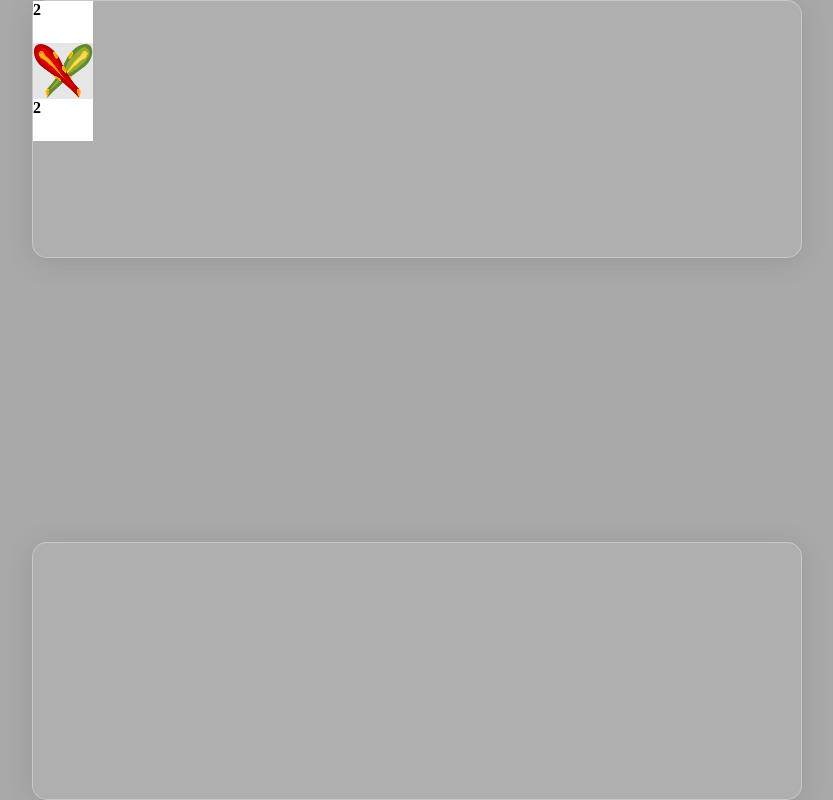
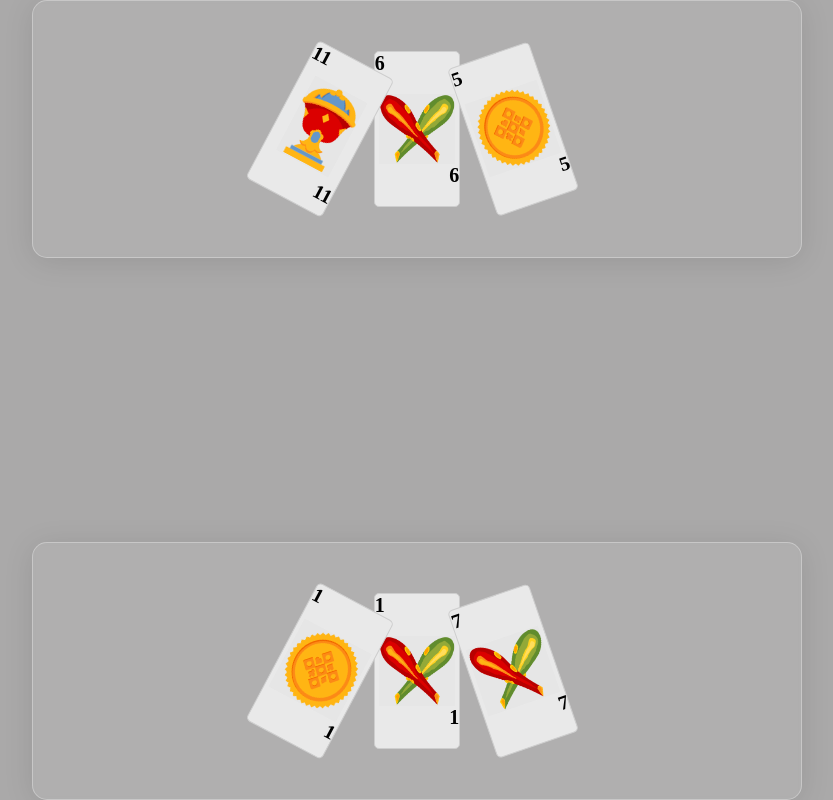
Before and after one commit to JuliaPeixerr/Truco-2.0, an Angular app: page / in a window 1280 px wide. Shown: the whole page, without its empty margins (223-1056 px from the left). Built offline with nearby package versions, Linux system fonts and the light colour scheme.

Commit message:
Iniciando o style

```diff
--- a/src/app/truco-component/truco-component.component.html
+++ b/src/app/truco-component/truco-component.component.html
@@ -1,28 +1,35 @@
 <div class="background">
     <div class="player">
         <div class="card-deck">
-            <div class="card" (click)="selectUserCard(userCards[0])">
-                <h4 class="card-left">2</h4>
-                <div [ngSwitch]="'Paus'" class="naipes">
+            <div class="card" *ngFor="let botCard of botCards">
+                <h4 class="card-left">{{botCard.numero}}</h4>
+                <div [ngSwitch]="botCard.naipe" class="naipes">
                   <img *ngSwitchCase="'Paus'" src="assets/img/naipes/PAUS.png" class="logo-align">
                   <img *ngSwitchCase="'Copas'" src="assets/img/naipes/COPAS.png" class="logo-align copas">
                   <img *ngSwitchCase="'Espadas'" src="assets/img/naipes/ESPADAS.png" class="logo-align">
                   <img *ngSwitchCase="'Ouros'" src="assets/img/naipes/OUROS.png" class="logo-align">
                 </div>
-                <h4 class="card-rigth">2</h4>
+                <h4 class="card-rigth">{{botCard.numero}}</h4>
             </div>
         </div>
     </div>
 
     <div>
-
+        <!-- table -->
     </div>
 
     <div class="player">
-        <!-- <div class="card-deck">
-            <div class="card">
-
+        <div class="card-deck">
+            <div class="card" *ngFor="let userCard of userCards" (click)="selectUserCard(userCard)">
+                <h4 class="card-left">{{userCard.numero}}</h4>
+                <div [ngSwitch]="userCard.naipe" class="naipes">
+                  <img *ngSwitchCase="'Paus'" src="assets/img/naipes/PAUS.png" class="logo-align">
+                  <img *ngSwitchCase="'Copas'" src="assets/img/naipes/COPAS.png" class="logo-align copas">
+                  <img *ngSwitchCase="'Espadas'" src="assets/img/naipes/ESPADAS.png" class="logo-align">
+                  <img *ngSwitchCase="'Ouros'" src="assets/img/naipes/OUROS.png" class="logo-align">
+                </div>
+                <h4 class="card-rigth">{{userCard.numero}}</h4>
             </div>
-        </div> -->
+        </div>
     </div>
 </div>
--- a/src/app/truco-component/truco-component.component.scss
+++ b/src/app/truco-component/truco-component.component.scss
@@ -26,31 +26,46 @@
     display: flex;
     justify-content: row;
     gap: 10px;
+    justify-content: center;
+    align-items: center;
 }
 
 .card {
     display: flex;
     flex-direction: column;
-    width: 60px;
-    height: 140px;
-    background-color: white;
+    width: 11%;
+    height: 60%;
+    background-color: #e9e9e9;
+    border-radius: 5px;
+    border: 1px solid #cecece;
 
-    // &.isVirada {
-    //     border: 2px solid rgba(0, 0, 0, 0.2);
-    //     box-shadow: 1px 2px 2px 1px rgba(0, 0, 0, 0.2);
-    //     display: flex;
-    //     flex-direction: column;
-    //     width: 25%;
-    //     border-radius: 6px;
-    //     height: 140px;
-    //     transition: transform 0.1s ease-in-out;
-    // }
+    .naipes {
+        text-align-last: center;
 
-    // &:first-child {
-    //     transform: rotate(28deg);
-    // }
+        img {
+            width: 90%;
 
-    // &:last-child {
-    //     transform: rotate(341deg)
-    // }
+            &.copas {
+                width: 70%;
+                height: 93%;
+            }
+        }
+    }
+
+    &:first-child {
+        transform: rotate(28deg);
+    }
+
+    &:last-child {
+        transform: rotate(341deg)
+    }
+
+    h4 {
+        font-size: 20px;
+
+        &.card-rigth {
+
+            text-align: -webkit-right;
+        }
+    }
 }
--- a/src/app/truco-component/truco-component.component.ts
+++ b/src/app/truco-component/truco-component.component.ts
@@ -47,6 +47,8 @@ export class TrucoComponentComponent implements OnInit {
       this.selectedBotCard = this.botCards[1];
       var winner = this.getWinner();
       console.log(winner, 'ganhador');
+
+      this.removeCard(this.selectedBotCard!, this.botCards);
       this.selectedBotCard = undefined;
       this.selectedUserCard = undefined;
 
```
